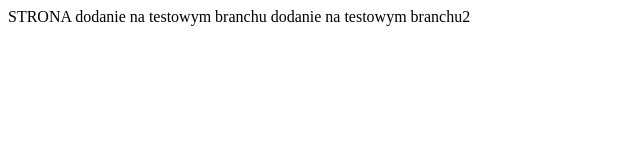
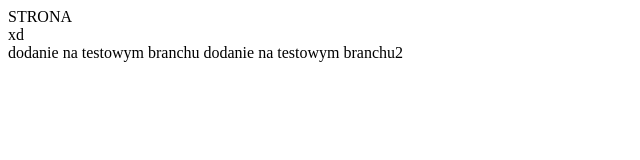
Before and after one commit to saqu15/cwiczenie-git, a plain HTML site: page index.html in a window 1280 px wide. Shown: the whole page, without its empty margins (0-640 px from the left). Drawn offline with Linux system fonts and the light colour scheme.

Commit message:
Squashed commit of the following:
commit 5efc79644d2d94e4083f9734dd7dcf001280cfcb
Author: Szymon Szydłowski <szymon071200@gmail.com>
Date:   Sun Nov 13 17:23:38 2022 +0100

    dodanie span w divie

```diff
--- a/index.html
+++ b/index.html
@@ -8,7 +8,9 @@
 </head>
 <body>
     STRONA
-
+    <div>
+        <span>xd</span>
+    </div>
     dodanie na testowym branchu
     dodanie na testowym branchu2
 </body>
```
